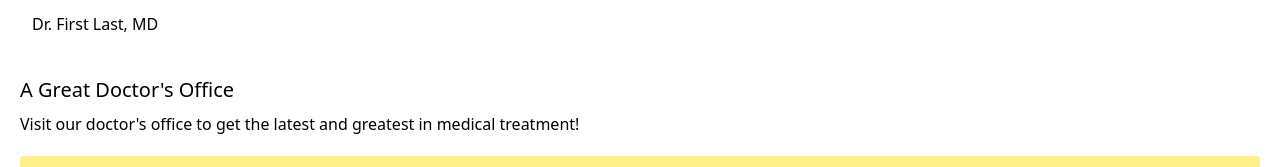
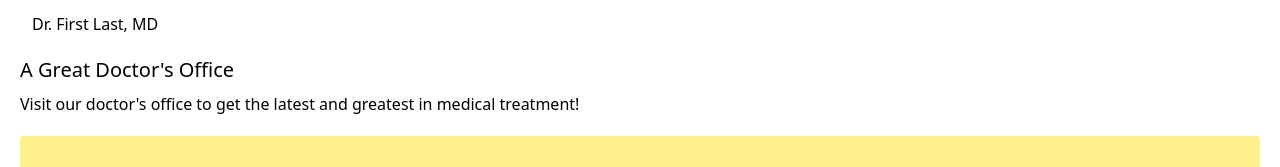
Before and after one commit to trevorkirpaul/dr-termplate, a React (Vite) app: page / in a window 1280 px wide. Shown: the top 167 px of the page. Built offline with nearby package versions, Linux system fonts and the light colour scheme; some icons are missing.

Commit message:
- update Page Container to correct add padding at top of each page to handle Header

```diff
--- a/src/components/PageContainer/index.tsx
+++ b/src/components/PageContainer/index.tsx
@@ -9,7 +9,7 @@ const PageContainer: React.FC<IProps> = ({ children }) => {
   return (
     <div className="flex flex-col h-screen justify-between">
       <Header />
-      <div className="p-5">{children}</div>
+      <div className="p-5 pt-14">{children}</div>
       <Footer />
     </div>
   );
--- a/src/pages/Home/index.tsx
+++ b/src/pages/Home/index.tsx
@@ -29,7 +29,7 @@ const accordionSections = [
 const Home: React.FC = () => {
   return (
     <PageContainer>
-      <div className="mb-5 pt-14">
+      <div className="mb-5">
         <h1 className="text-xl mb-2">A Great Doctor's Office</h1>
         <p>
           Visit our doctor's office to get the latest and greatest in medical
```
